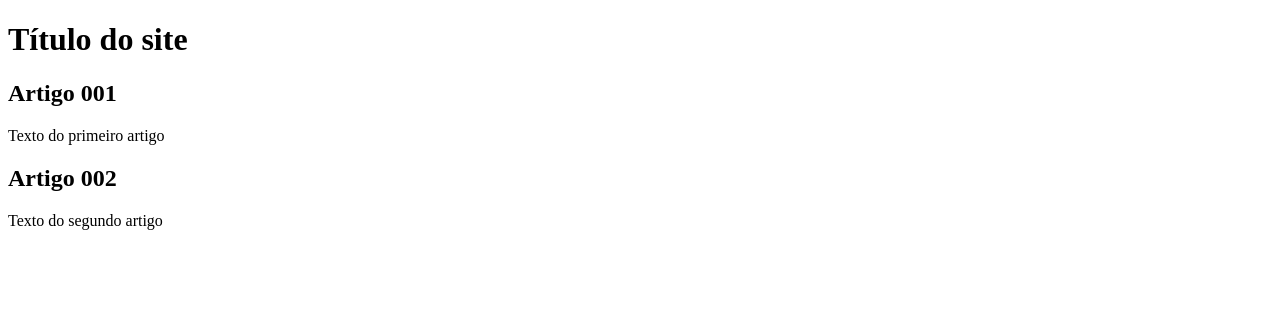
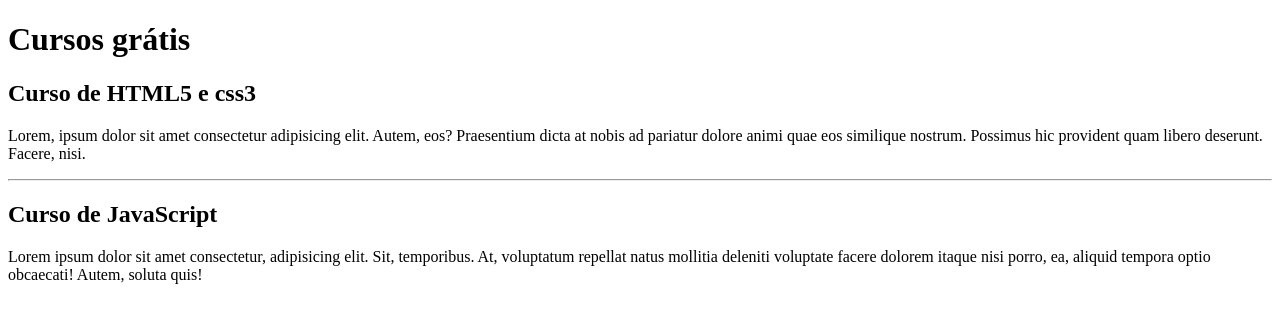
Before and after one commit to Gui161/projeto-site, a plain HTML site: page index.html in a window 1280 px wide. Drawn offline with Linux system fonts and the light colour scheme.

Commit message:
comecei a escrever o conteudo

```diff
--- a/index.html
+++ b/index.html
@@ -8,15 +8,16 @@
 <body>
     <main>
         <header>
-            <h1>Título do site</h1>
+            <h1>Cursos grátis</h1>
         </header>
         <article>
-            <h2>Artigo 001</h2>
-            <p>Texto do primeiro artigo</p>
+            <h2>Curso de HTML5 e css3</h2>
+            <p>Lorem, ipsum dolor sit amet consectetur adipisicing elit. Autem, eos? Praesentium dicta at nobis ad pariatur dolore animi quae eos similique nostrum. Possimus hic provident quam libero deserunt. Facere, nisi.</p>
         </article>
+        <hr>
         <article>
-            <h2>Artigo 002</h2>
-            <p>Texto do segundo artigo</p>
+            <h2>Curso de JavaScript</h2>
+            <p>Lorem ipsum dolor sit amet consectetur, adipisicing elit. Sit, temporibus. At, voluptatum repellat natus mollitia deleniti voluptate facere dolorem itaque nisi porro, ea, aliquid tempora optio obcaecati! Autem, soluta quis!</p>
         </article>
     </main>
 </body>
```
